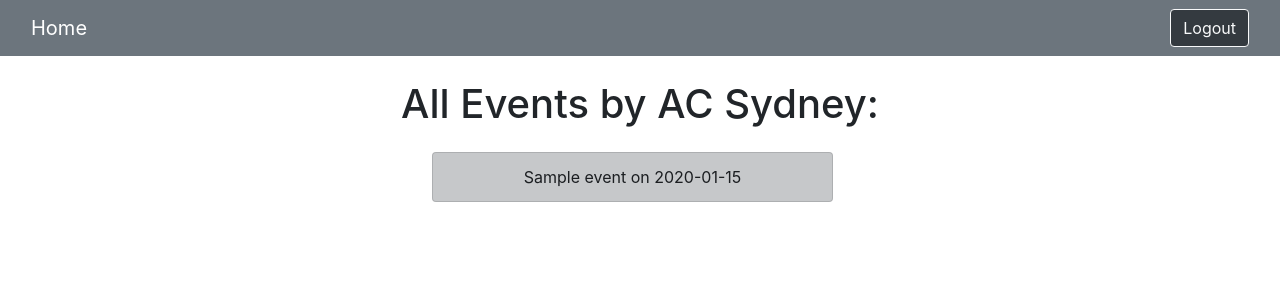
After one commit to mirjamuher/event_manager, a Django app: page /manage/all_events in a window 1280 px wide. The commit adds this page. Shown: the top 300 px of the page. Run offline with Django 3.2, Linux system fonts and the light colour scheme; a user stored in the database is signed in; tables that the repository leaves empty hold one stand-in row (values such as "Sample post").

Commit message:
showing all & recent events implemented

```diff
--- a/project/eventmanager/models/event.py
+++ b/project/eventmanager/models/event.py
@@ -12,3 +12,6 @@ class Event(models.Model):
         constraints = [
             UniqueConstraint(fields=['name', 'date'], name='unique_event'),
         ]
+
+    def __str__(self):
+        return f"{self.name} on {self.date}"
--- a/project/eventmanager/templates/eventmanager/landing_page.html
+++ b/project/eventmanager/templates/eventmanager/landing_page.html
@@ -1,5 +1,4 @@
 {% extends "eventmanager/base.html" %}
-{% load static %} {# THIS NEEDS TO BE IN EVERY HTML FILE (that uses the static command)#}
 
 {% block content %}
     <div class="text-center">
--- /dev/null
+++ b/project/eventmanager/templates/eventmanager/list_all_events.html
@@ -0,0 +1,15 @@
+{% extends "eventmanager/base.html" %}
+
+{% block content %}
+    <div class="text-center">
+        <h1 class="mb-4">All Events by AC Sydney:</h1>
+    </div>
+    <div>
+        <ul class="list-group col-12 col-md-4 offset-md-4 text-center">
+            {% for event in event_list %}
+                <a class="list-group-item list-group-item-action list-group-item-dark" href="{% url 'eventmanager:manage_event' event.id %}">{{ event }}</a>
+            {% endfor %}
+        </ul>
+    </div>
+    <!-- JavaScript -->
+{% endblock %}
--- a/project/eventmanager/urls.py
+++ b/project/eventmanager/urls.py
@@ -6,6 +6,7 @@ urlpatterns = [
     path('', landing_page.landing_page, name='landing_page'),
     path('dashboard', landing_page.dashboard, name='dashboard'),
     path('create', create_event.create_event, name='create_event'),
+    path('manage/all_events', manage_event.list_all_events, name='list_all_events'),
     path('manage/<int:event_id>', manage_event.manage_event, name='manage_event'),
     # path('manage/<int:event_id>/<int:participant_id>', views.manage_participants, name='manage_participants'),
     path('manage/participant/<int:participant_id>', edit_participant.edit_participant, name='edit_participant'),
--- a/project/eventmanager/views/create_event.py
+++ b/project/eventmanager/views/create_event.py
@@ -15,6 +15,10 @@ def create_event(request):
         class Meta:
             model = Event
             fields = ['name', 'date']
+            widgets = {
+                'name': forms.TextInput(attrs={'placeholder': 'Event Name'}),
+                'date': forms.DateInput(attrs={'type': 'date'}),
+            }
 
     # If the form was sent:
     if request.method == 'POST':
--- a/project/eventmanager/views/landing_page.py
+++ b/project/eventmanager/views/landing_page.py
@@ -17,5 +17,8 @@ def landing_page(request):
 
 @login_required
 def dashboard(request):
-    context = {}
+    latest_event_list = Event.objects.order_by('-date')[:10]
+    context = {
+        'latest_event_list': latest_event_list,
+    }
     return render(request, 'eventmanager/dashboard.html', context)
--- a/project/eventmanager/views/manage_event.py
+++ b/project/eventmanager/views/manage_event.py
@@ -1,10 +1,7 @@
 from django import forms
-from django.core.exceptions import ValidationError
 from django.shortcuts import render, get_object_or_404
-from django.http import HttpResponse, HttpResponseRedirect
-from django.urls import reverse
-from django.forms import ModelForm
 from eventmanager.models import Event, Participant, Registration
+from django.http import HttpResponse
 import csv
 import io
 from django.contrib.auth.decorators import login_required
@@ -20,7 +17,7 @@ def handle_participant_csv_upload(event, djangoStyleFile):
     file = io.StringIO(uploaded_file_as_a_string)
     reader = csv.DictReader(file)
     for row in reader:
-        #TODO: VALIDATE ROW INFO
+        # TODO: VALIDATE ROW INFO
         participant = get_or_create_participant(row)
         get_or_create_registration(participant, event)
         print(row)
@@ -52,6 +49,7 @@ def get_or_create_registration(participant, event):
 @login_required
 def manage_event(request, event_id):
     event = get_object_or_404(Event, pk=event_id)
+
     class UploadFileForm(forms.Form):
         file = forms.FileField()
 
@@ -73,3 +71,13 @@ def manage_event(request, event_id):
     }
 
     return render(request, 'eventmanager/manage_event.html', context)
+
+
+@login_required
+def list_all_events(request):
+    event_list = Event.objects.order_by('date')
+    context = {
+        'event_list': event_list
+    }
+
+    return render(request, 'eventmanager/list_all_events.html', context)
```
Also changed, not shown: project/eventmanager/templates/eventmanager/create_event.html (+8 -3 lines), project/eventmanager/templates/eventmanager/dashboard.html (+19 -1 lines).
